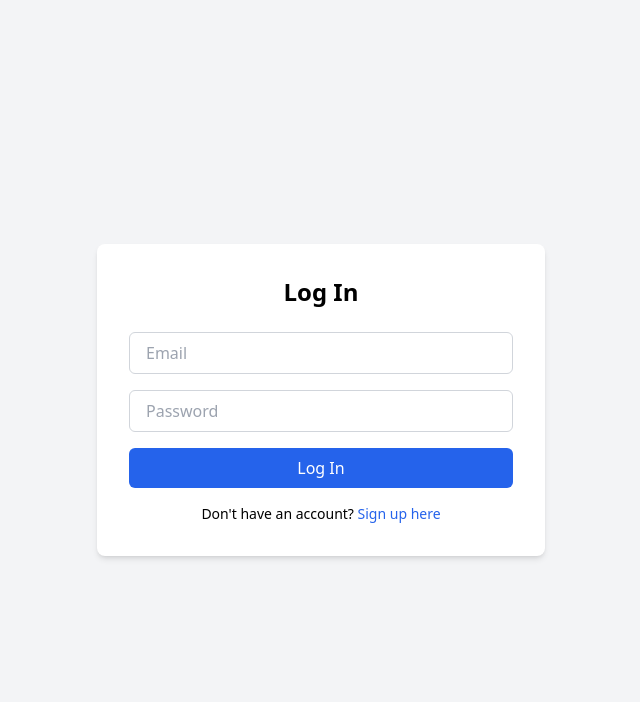
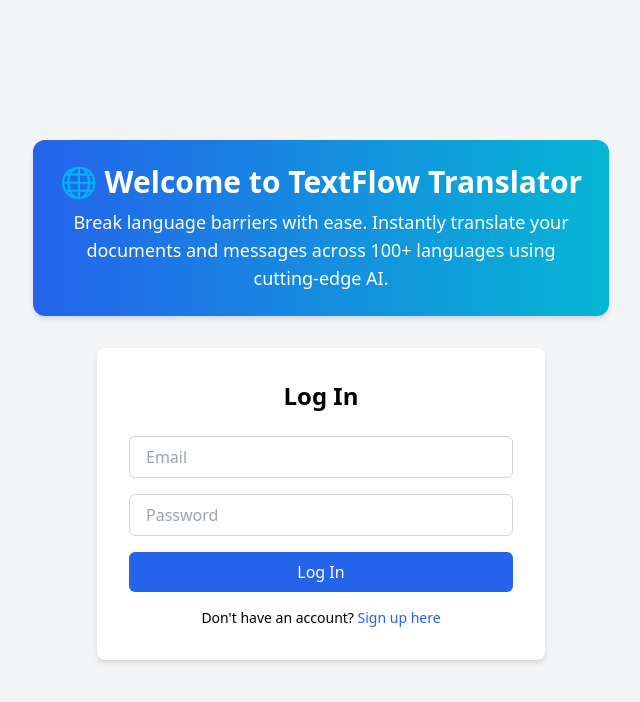
Before and after one commit to JSingh1130/text-translation, a React (Create React App) app in the folder text-translation-frontend/: page /login in a window 1280 px wide. Shown: the top 702 px of the page, without its empty margins (319-959 px from the left). Built offline with nearby package versions, Linux system fonts and the light colour scheme.

Commit message:
✨ Added intro section to login page

```diff
--- a/text-translation-frontend/src/components/Login.js
+++ b/text-translation-frontend/src/components/Login.js
@@ -46,7 +46,15 @@ const Login = ({ onLogin }) => {
   };
 
   return (
-    <div className="flex items-center justify-center min-h-screen bg-gray-100">
+    <div className="flex flex-col items-center justify-center min-h-screen bg-gray-100 px-4">
+      {/* ✅ Project Intro Section */}
+      <div className="text-center bg-gradient-to-r from-blue-600 to-cyan-500 text-white p-6 rounded-xl shadow-md w-full max-w-xl mb-8">
+        <h1 className="text-3xl font-bold mb-2">🌐 Welcome to TextFlow Translator</h1>
+        <p className="text-base md:text-lg">
+          Break language barriers with ease. Instantly translate your documents and messages across 100+ languages using cutting-edge AI.
+        </p>
+      </div>
+
       <div className="bg-white p-8 rounded-lg shadow-md w-full max-w-md">
         <h2 className="text-2xl font-bold text-center mb-6">Log In</h2>
 
```
